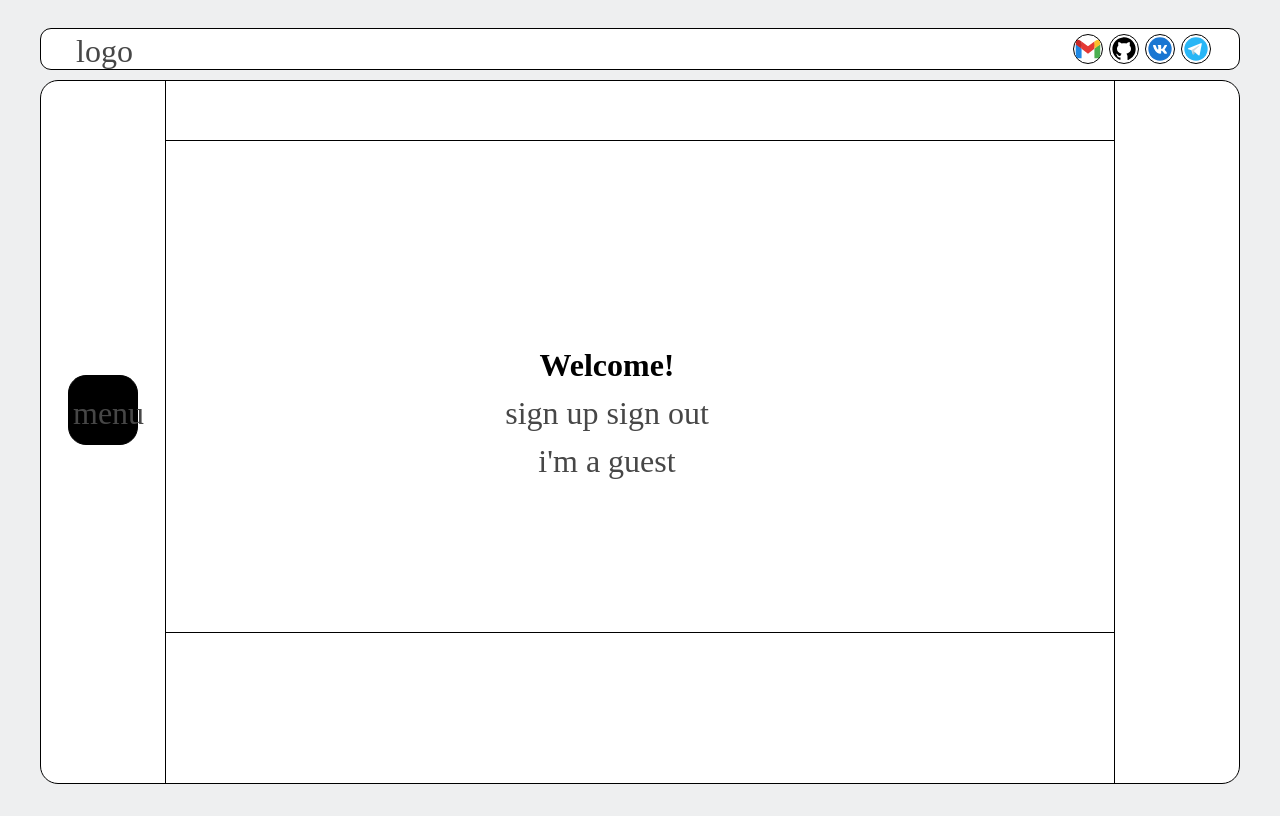
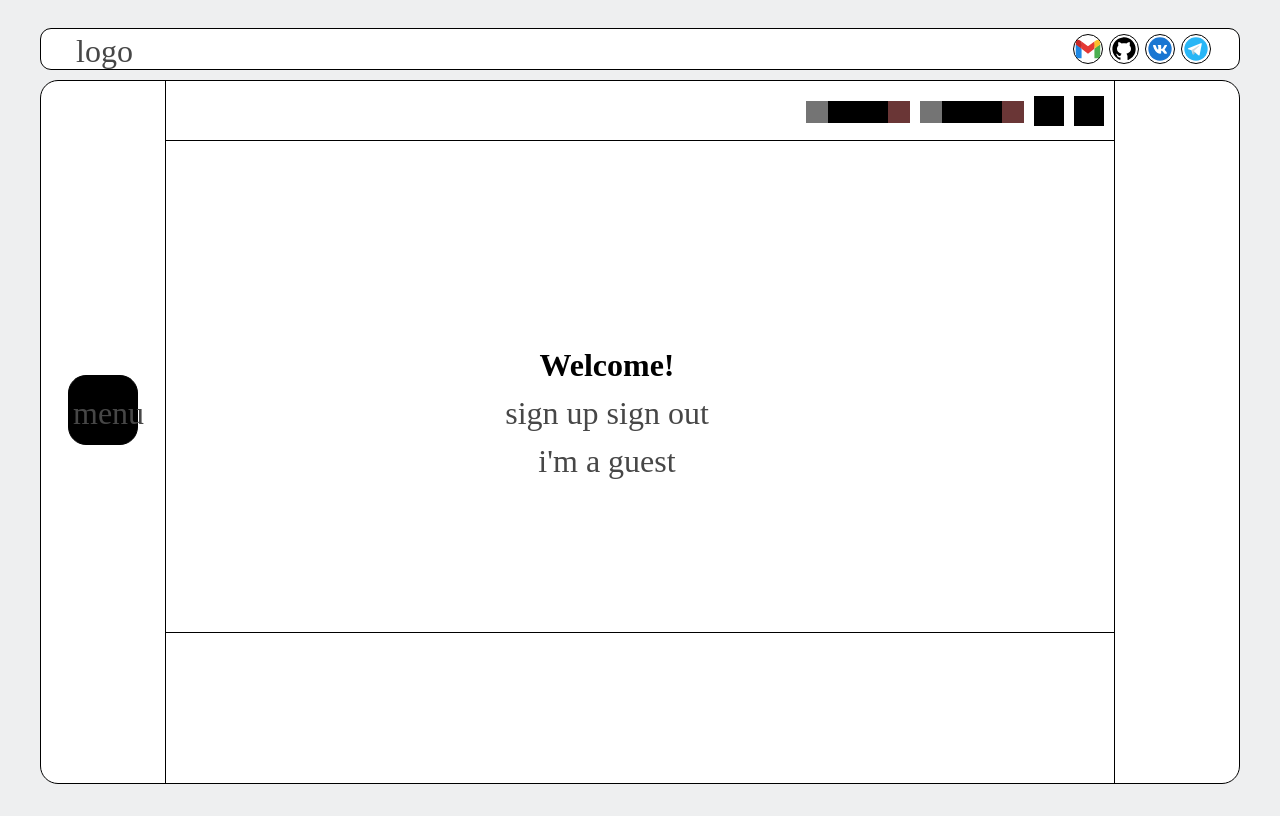
Before and after one commit to serp0v/clicker-about-coder, a plain HTML site: page index.html in a window 1280 px wide. Drawn offline with Linux system fonts and the light colour scheme; a web font is replaced by a local one.

Commit message:
add a value prototype

```diff
--- a/index.html
+++ b/index.html
@@ -48,7 +48,20 @@
                                 <a id="amaGuest" href="#">i'm a guest</a>
                             </div>
                         </div>
-                        <div class="values"></div>
+                        <div class="values">
+                            <div class="value__item__cont">
+                                <div class="value__item">
+                                    <div class="value__icon"></div>
+                                    <div class="plus__icon"></div>
+                                </div>
+                                <div class="value__item">
+                                    <div class="value__icon"></div>
+                                    <div class="plus__icon"></div>
+                                </div>
+                                <div class="value__item__rules"></div>
+                                <div class="value__item__rules"></div>
+                            </div>
+                        </div>
                         <div class="gameplay"></div>
                         <div class="metrics"></div>
                     </div>
--- a/main.css
+++ b/main.css
@@ -174,9 +174,9 @@ a:hover {
     }
 }
 .contentWrapAnimation {
-    animation: preClick 1s linear ;
+    /* animation: preClick 1s linear ; */
     /* background-color: #191551; */
-    background: linear-gradient(#191551, #87ceeb);
+    /* background: linear-gradient(#191551, #87ceeb); */
     border: 1px solid black;
 }
 @keyframes preClick {
@@ -206,13 +206,54 @@ a:hover {
     /* background-color: rgb(29, 246, 1); */
     border-bottom: 1px solid black;
 }
-
+    .value__item__cont {
+        /* background-color: rgb(255, 0, 0); */
+        /* border: 1px solid #000; */
+        height: 46px;
+        display: flex;
+        float: right;
+        margin-top: 7px;
+        margin-bottom: 7px;
+        margin-right: 10px;
+        margin-left: 10px;
+    }
+        .value__item {
+            width: 104px;
+            height: 22px;
+            display: flex;
+            float: right;
+            /* margin-right: 5px; */
+            background-color: rgb(0, 0, 0);
+            margin-top: 13px;
+            margin-bottom: 13px;
+            margin-left: 10px;
+        }
+            .value__icon {
+                height: 22px;
+                background-color: rgb(116, 116, 116);
+                width: 22px;
+            }
+            .plus__icon {
+                height: 22px;
+                background-color: rgb(106, 54, 54);
+                width: 22px;
+                margin-left: 60px;
+            }
+        .value__item__rules {
+            height: 30px;
+            width: 30px;
+            display: flex;
+            float: right;
+            background-color: rgb(0, 0, 0);
+            margin-top: 8px;
+            margin-bottom: 8px;
+            margin-left: 10px;
+        }
 .gameplay {
     /* background-color: rgb(0, 139, 2); */
     height: 492px;
     border-bottom: 1px solid black;
 }
-
 .metrics {
     height: 150px;
     /* background-color: rgb(0, 52, 14); */
--- a/script.js
+++ b/script.js
@@ -41,7 +41,6 @@ mainbar.onclick = function() {
 
 
 
-
 // pre Text Closer(i'm a guest)
 
 
```
